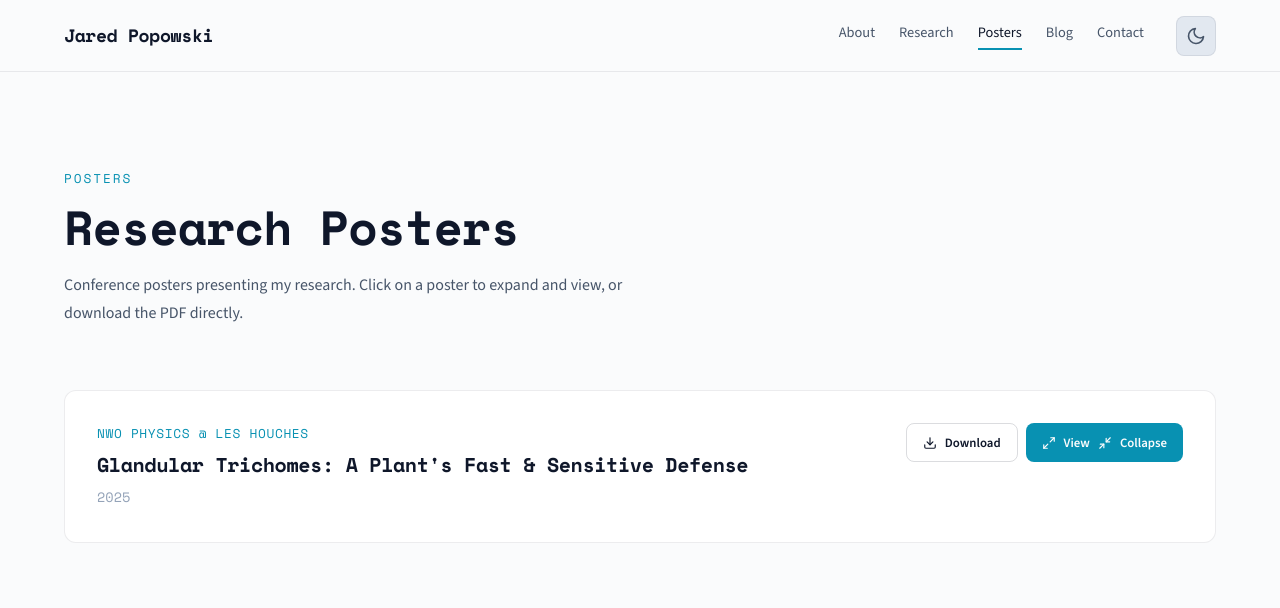
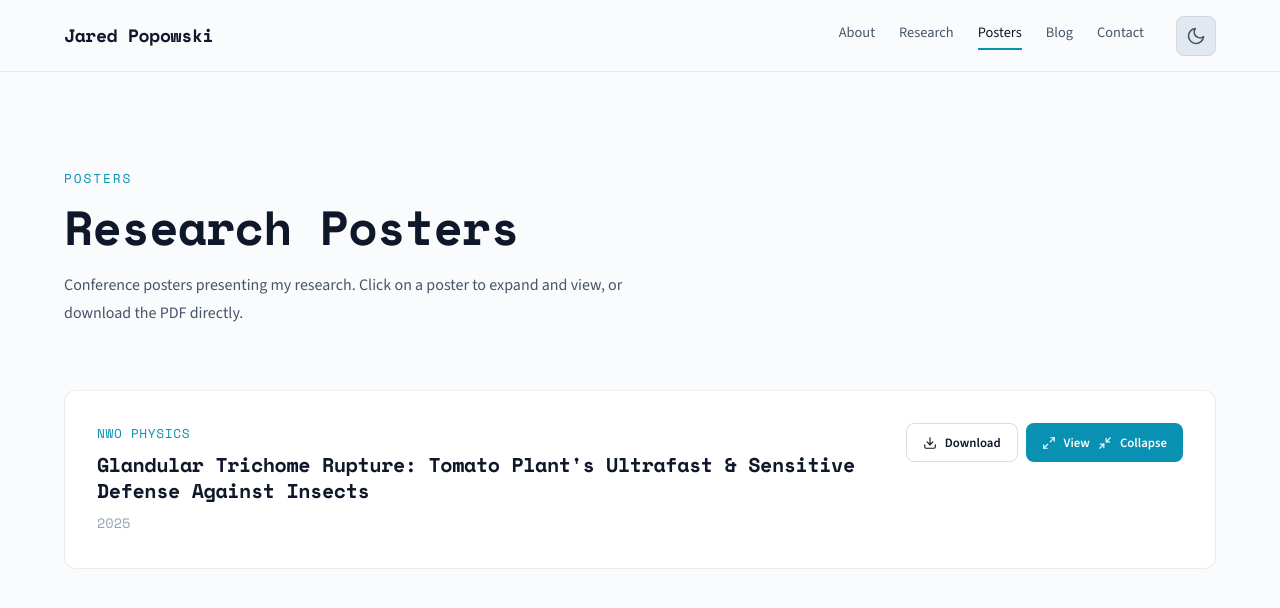
Before and after one commit to jspopowski/jspopowski.github.io, a Jekyll site: the page built from posters.md, in a window 1280 px wide and 900 px high. Shown: the top 608 px of the window. Built offline with Jekyll 4.4.1, drawn with Linux system fonts in a browser that asks for light colours.

Commit message:
Updated poster page text

```diff
--- a/posters.md
+++ b/posters.md
@@ -19,8 +19,8 @@ permalink: /posters/
       <div class="poster-card animate-on-scroll" data-poster="trichomes">
         <div class="poster-card__header">
           <div class="poster-card__info">
-            <p class="poster-card__venue">NWO Physics @ Les Houches</p>
-            <h3 class="poster-card__title">Glandular Trichomes: A Plant's Fast & Sensitive Defense</h3>
+            <p class="poster-card__venue">NWO Physics</p>
+            <h3 class="poster-card__title">Glandular Trichome Rupture: Tomato Plant's Ultrafast & Sensitive Defense Against Insects</h3>
             <p class="poster-card__year">2025</p>
           </div>
           <div class="poster-card__actions">
```
